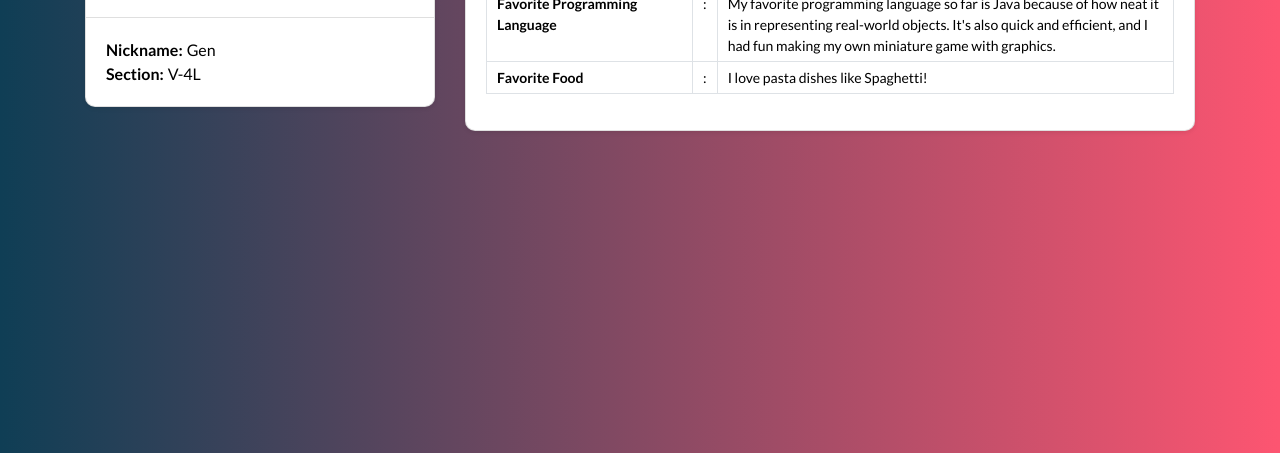
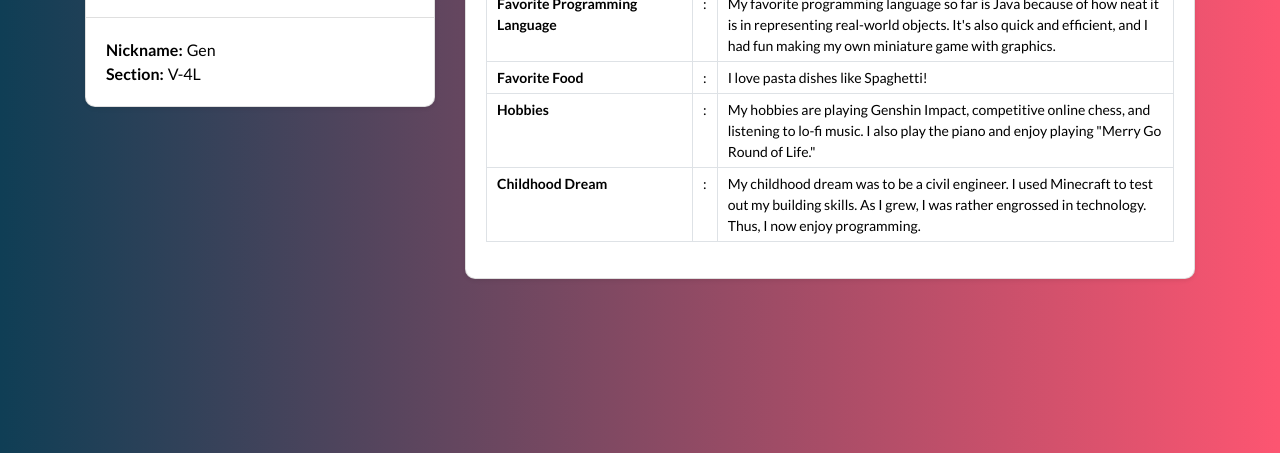
Before and after one commit to gtopinio/cmsc-100-intro, a plain HTML site: page index.html in a window 1280 px wide. Shown: the part 347-800 px from the top of the page. Drawn offline with nearby package versions, Linux system fonts and the light colour scheme.

Commit message:
Modified content of index.html
- Added 'Hobbies' descriptions
- Added 'Childhood Dream' descriptions

```diff
--- a/index.html
+++ b/index.html
@@ -29,7 +29,7 @@
       <div class="col-lg-4">
         <div class="card shadow-sm">
           <div class="card-header bg-transparent text-center">
-            <img class="profile_img" src="mctopinio.JPG" alt="student dp">
+            <img class="profile_img" src="mctopinio.jpg" alt="student dp">
             <h3>Mark Genesis C. Topinio</h3>
           </div>
           <div class="card-body">
@@ -68,6 +68,18 @@
                 <td width="2%">:</td>
                 <td>I love pasta dishes like Spaghetti!</td>
               </tr>
+              <tr>
+                <th width="30%">Hobbies</th>
+                <td width="2%">:</td>
+                <td>My hobbies are playing Genshin Impact, competitive online chess, and listening to lo-fi music.
+                    I also play the piano and enjoy playing "Merry Go Round of Life."</td>
+              </tr>
+              <tr>
+                <th width="30%">Childhood Dream</th>
+                <td width="2%">:</td>
+                <td>My childhood dream was to be a civil engineer. I used Minecraft to test out my building skills.
+                    As I grew, I was rather engrossed in technology. Thus, I now enjoy programming.</td>
+              </tr>
 
             </table>
           </div>
```
